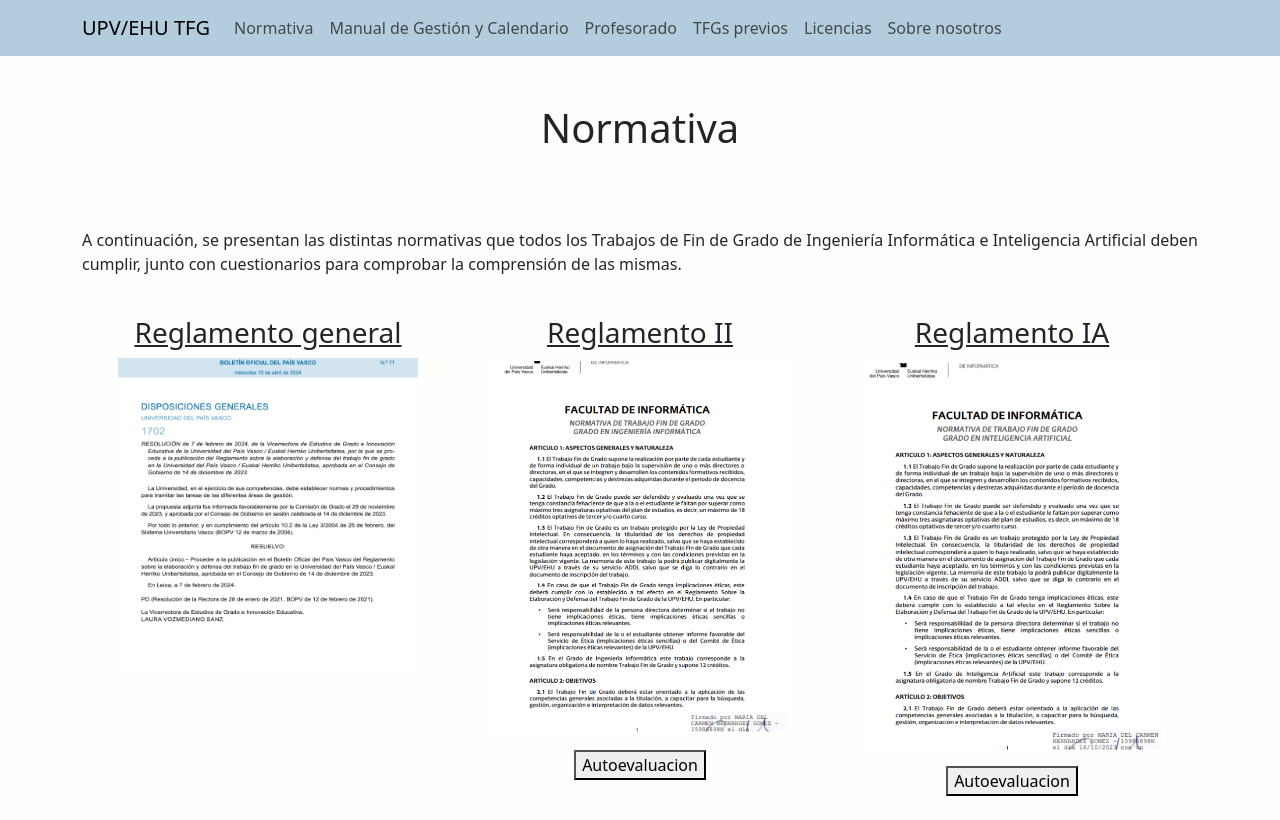
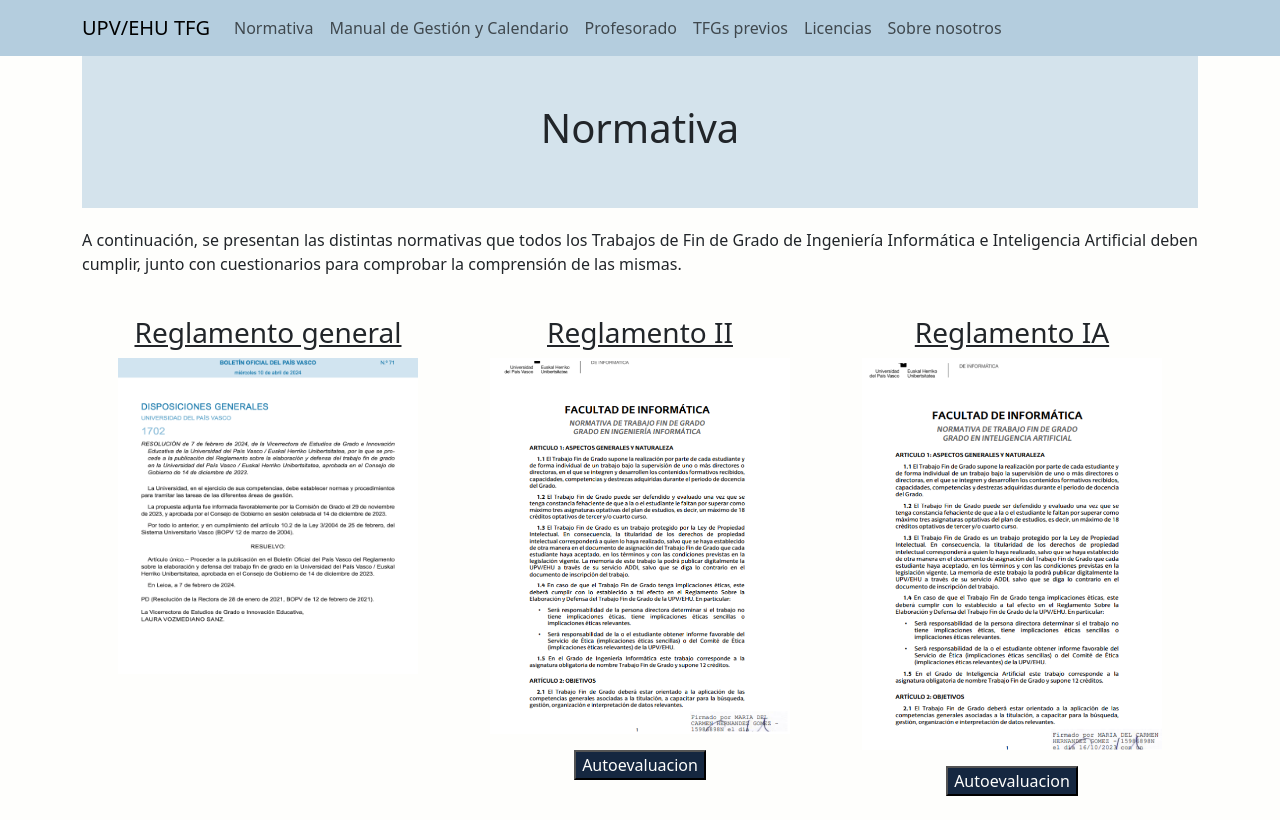
Before and after one commit to agarciacif/web_IPC, a website built with Vite: page normativa.html in a window 1280 px wide. Built offline with nearby package versions, Linux system fonts and the light colour scheme.

Commit message:
añadido normativa al css

```diff
--- a/style.css
+++ b/style.css
@@ -1,4 +1,4 @@
-#cuerpo{
+#cuerpo {
   background-color: #FEFEFC;
 }
 #menuNav{
@@ -32,9 +32,19 @@
   text-decoration: none; /* Elimina el subrayado */
   color: #152740;
 }
+#tit{
+  background-color: #D4E3EC;
+}
+#botAu1, #botAu2{
+  background-color: #152740;
+  color: #FEFEFC;
+  text-align: center;
+
+}
 #botonSN{
   background-color: #152740;
   color: #FEFEFC;
+  text-align: center;
 }
 
 #cuadCal, #cuadNorm, #cuadTFG, #cuadAuto, #cuadProfes, #cuadLic{
```
